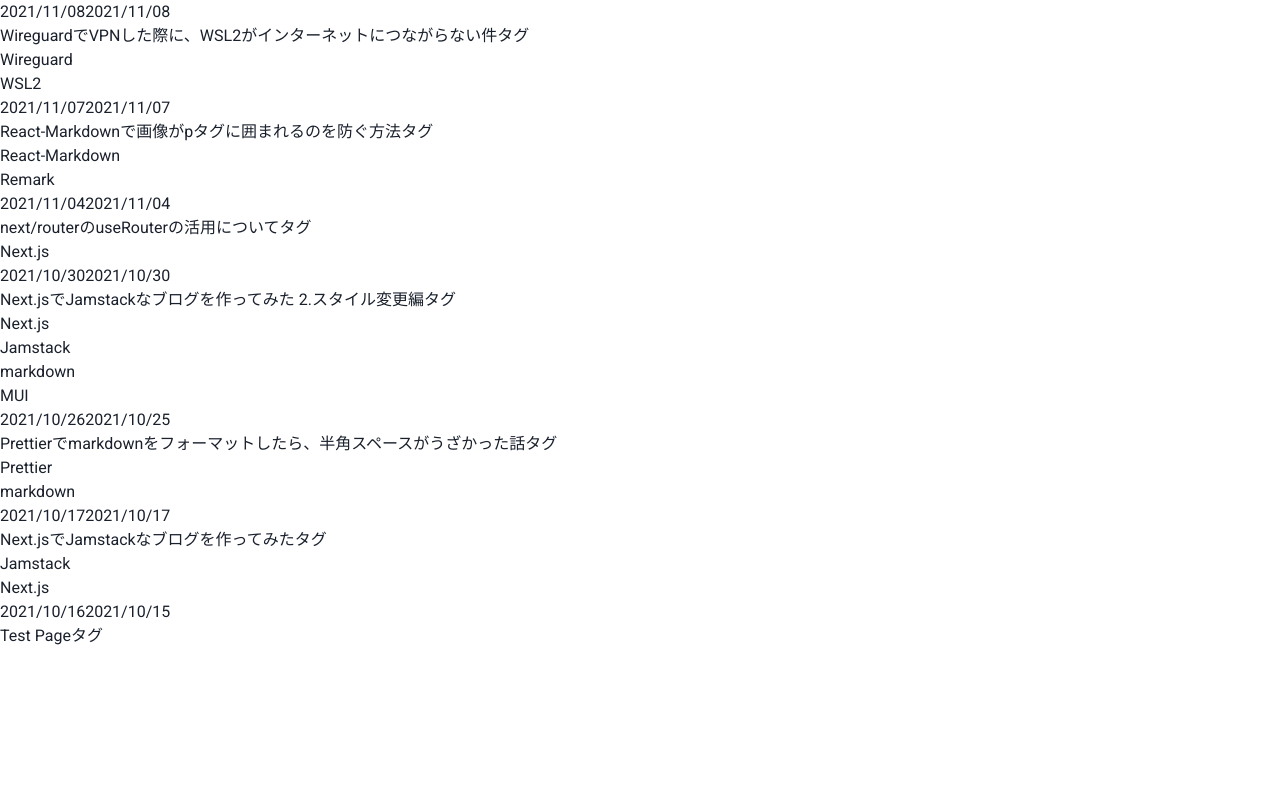
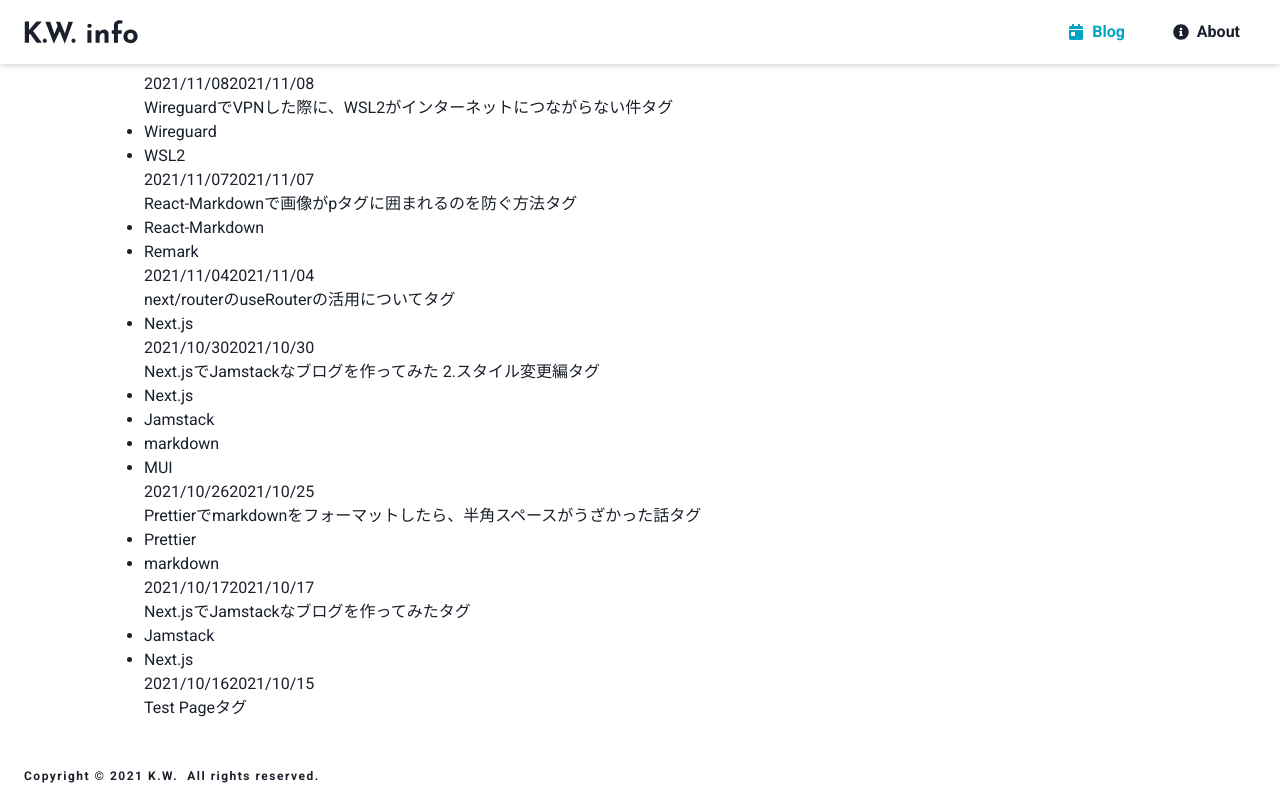
Before and after one commit to waigo001/Blog, a Next.js app: page /blog in a window 1280 px wide. Built offline with nearby package versions, Linux system fonts and the light colour scheme.

Commit message:
add header and footer component style

```diff
--- /dev/null
+++ b/src/components/layout/common/footer.tsx
@@ -0,0 +1,45 @@
+import React from "react";
+import {
+  chakra,
+  Flex,
+  HTMLChakraProps,
+  useColorModeValue,
+  Text,
+  Box,
+} from "@chakra-ui/react";
+import { format } from "date-fns";
+
+const FooterContent = () => {
+  return (
+    <Flex
+      w="100%"
+      h="100%"
+      px={{ base: "4", md: "6" }}
+      align="center"
+      justify="start"
+    >
+      <Text fontSize="xs" letterSpacing="1.5px" fontWeight="700" align="center">
+        <Box as="span" display={{ base: "none", sm: "inline" }}>
+          Copyright&nbsp;
+        </Box>
+        &copy; {format(new Date(), "yyyy")}&nbsp;K.W.
+        <Box as="span" display={{ base: "none", md: "inline" }}>
+          &nbsp;&nbsp;All rights reserved.
+        </Box>
+      </Text>
+    </Flex>
+  );
+};
+
+const Footer = (props: HTMLChakraProps<"footer">) => {
+  const bg = useColorModeValue("white", "gray.800");
+  return (
+    <chakra.footer width="full" bg={bg} {...props}>
+      <chakra.div height="3rem" mx="auto" maxW="8xl">
+        <FooterContent />
+      </chakra.div>
+    </chakra.footer>
+  );
+};
+
+export default Footer;
--- /dev/null
+++ b/src/components/layout/common/header.tsx
@@ -0,0 +1,115 @@
+import React from "react";
+
+import {
+  Button,
+  chakra,
+  Flex,
+  HStack,
+  IconButton,
+  Spacer,
+  useColorModeValue,
+  useDisclosure,
+} from "@chakra-ui/react";
+import { HTMLChakraProps } from "@chakra-ui/system";
+import { FaBars, FaCalendarDay, FaInfoCircle } from "react-icons/fa";
+import Link from "next/link";
+import { Logo } from "src/components/uiParts";
+import MobileNavContent from "./mobileNav";
+import { useRouter } from "next/router";
+
+type NavLinkProps = {
+  href: string;
+  children: React.ReactNode;
+  icon?: React.ReactElement;
+};
+
+const NavLink: React.VFC<NavLinkProps> = ({ href, children, icon }) => {
+  const { pathname } = useRouter();
+  const [, group] = href.split("/");
+  const isActive = pathname.includes(group);
+  return (
+    <li>
+      <Link href={href} passHref>
+        <Button
+          as="a"
+          leftIcon={icon}
+          variant="ghost"
+          colorScheme={isActive ? "cyan" : "gray"}
+        >
+          {children}
+        </Button>
+      </Link>
+    </li>
+  );
+};
+
+const HeaderContent: React.VFC = () => {
+  const mobileNav = useDisclosure();
+
+  return (
+    <>
+      <Flex
+        w="100%"
+        h="100%"
+        px={{ base: "3", md: "6" }}
+        align="center"
+        justify="space-between"
+      >
+        <IconButton
+          display={{ base: "flex", md: "none" }}
+          aria-label="メニューを開く"
+          variant="ghost"
+          isRound
+          onClick={mobileNav.onOpen}
+          icon={<FaBars />}
+          mr="3"
+        />
+        <Flex align="center">
+          <Link href="/" passHref>
+            <chakra.a aria-label="ホームに戻る">
+              <Logo height="6" />
+            </chakra.a>
+          </Link>
+        </Flex>
+
+        <Spacer />
+        <chakra.nav display={{ base: "none", md: "flex" }}>
+          <HStack align="center " spacing={4} as="ul" listStyleType="none">
+            <NavLink href="/blog" icon={<FaCalendarDay />}>
+              Blog
+            </NavLink>
+            <NavLink href="/about" icon={<FaInfoCircle />}>
+              About
+            </NavLink>
+          </HStack>
+        </chakra.nav>
+      </Flex>
+      <MobileNavContent isOpen={mobileNav.isOpen} onClose={mobileNav.onClose} />
+    </>
+  );
+};
+
+const Header: React.VFC<HTMLChakraProps<"header">> = ({ ...props }) => {
+  const bg = useColorModeValue("white", "gray.800");
+  const shadow = useColorModeValue("md", "xl");
+
+  return (
+    <chakra.header
+      pos="sticky"
+      width="full"
+      top="0"
+      left="0"
+      right="0"
+      boxShadow={shadow}
+      bg={bg}
+      zIndex={3}
+      {...props}
+    >
+      <chakra.div height="4rem" mx="auto" maxW="8xl">
+        <HeaderContent />
+      </chakra.div>
+    </chakra.header>
+  );
+};
+
+export default Header;
--- a/src/components/layout/common/index.tsx
+++ b/src/components/layout/common/index.tsx
@@ -1,4 +1,7 @@
+import { Container, VStack } from "@chakra-ui/react";
 import React from "react";
+import Footer from "./footer";
+import Header from "./header";
 
 type Props = {
   children?: React.ReactNode;
@@ -6,9 +9,13 @@ type Props = {
 
 const CommonLayout: React.VFC<Props> = ({ children }) => {
   return (
-    <div>
-      <main>{children}</main>
-    </div>
+    <VStack minH="100vh">
+      <Header />
+      <Container maxW="5xl" flex="1">
+        {children}
+      </Container>
+      <Footer />
+    </VStack>
   );
 };
 
--- /dev/null
+++ b/src/components/layout/common/mobileNav.tsx
@@ -0,0 +1,123 @@
+import {
+  Button,
+  Drawer,
+  DrawerBody,
+  DrawerCloseButton,
+  DrawerContent,
+  DrawerFooter,
+  DrawerHeader,
+  DrawerOverlay,
+  HStack,
+  ListItem,
+  UnorderedList,
+} from "@chakra-ui/react";
+import Link from "next/link";
+import { useRouter } from "next/router";
+import React from "react";
+import {
+  FaGithub,
+  FaTwitter,
+  FaInstagram,
+  FaCalendarDay,
+  FaInfoCircle,
+} from "react-icons/fa";
+import { Logo, SocialLink } from "src/components/uiParts";
+
+type NavLinkProps = {
+  href: string;
+  children: React.ReactNode;
+  icon?: React.ReactElement;
+};
+
+const NavLink: React.VFC<NavLinkProps> = ({ href, children, icon }) => {
+  const { pathname } = useRouter();
+  const [, group] = href.split("/");
+  const isActive = pathname.includes(group);
+  return (
+    <ListItem>
+      <Link href={href} passHref>
+        <Button
+          as="a"
+          leftIcon={icon}
+          w="100%"
+          justifyContent="left"
+          variant={"ghost"}
+          colorScheme={isActive ? "cyan" : "gray"}
+        >
+          {children}
+        </Button>
+      </Link>
+    </ListItem>
+  );
+};
+
+type Props = {
+  isOpen: boolean;
+  onClose: () => void;
+};
+
+const MobileNavContent: React.VFC<Props> = ({ isOpen, onClose }) => {
+  return (
+    <Drawer
+      placement="left"
+      isOpen={isOpen}
+      onClose={onClose}
+      size="xs"
+    >
+      <DrawerOverlay />
+
+      <DrawerContent>
+        <DrawerCloseButton size="lg" />
+
+        <DrawerHeader>
+          <Logo height="6" />
+        </DrawerHeader>
+        <DrawerBody>
+          <nav>
+            <UnorderedList spacing="4" listStyleType="none" mt="4" ml="0">
+              <NavLink href="/blog" icon={<FaCalendarDay />}>
+                Blog
+              </NavLink>
+
+              <NavLink href="/about" icon={<FaInfoCircle />}>
+                About
+              </NavLink>
+            </UnorderedList>
+          </nav>
+        </DrawerBody>
+        <DrawerFooter justifyContent="flex-start">
+          <HStack spacing={4}>
+            <SocialLink
+              href="https://github.com/waigo001"
+              aria-label="Github"
+              isRound
+              size="md"
+              variant="ghost"
+              icon={<FaGithub size="1.5em" />}
+            />
+
+            <SocialLink
+              href="https://twitter.com/waigo001"
+              aria-label="Twitter"
+              isRound
+              size="md"
+              variant="ghost"
+              icon={<FaTwitter size="1.5em" />}
+            />
+
+            <SocialLink
+              href="https://www.instagram.com/waigo001/"
+              aria-label="Instagram"
+              isRound
+              size="md"
+              variant="ghost"
+              icon={<FaInstagram size="1.5em" />}
+            />
+          </HStack>
+        </DrawerFooter>
+      </DrawerContent>
+    </Drawer>
+  );
+};
+
+export default MobileNavContent;
```
Also changed, not shown: src/components/layout/common/drawer.tsx (deleted, +0 -15 lines).
